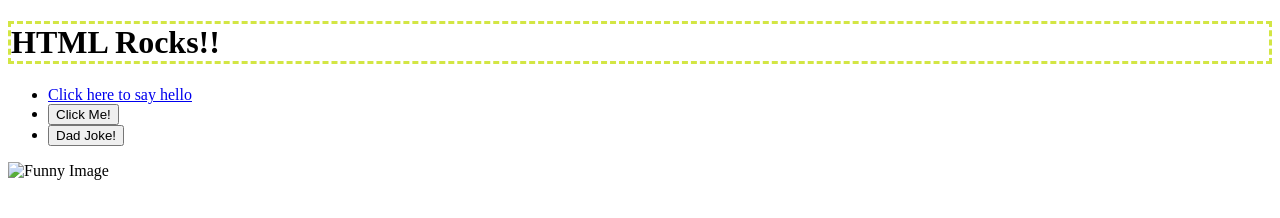
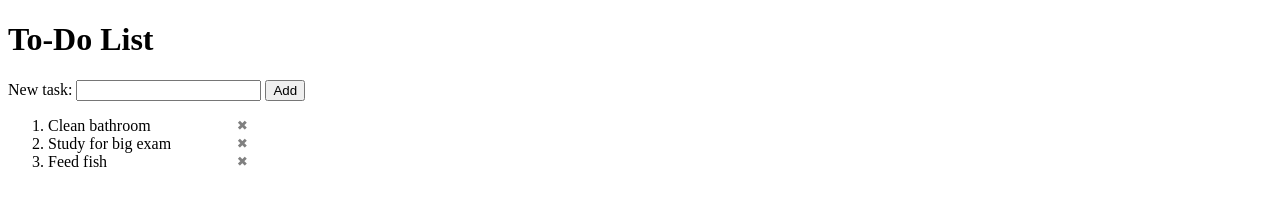
Before and after one commit to jaredhartzell/10.03-Lab, a website: page index.html in a window 1280 px wide. Drawn offline with Linux system fonts and the light colour scheme; files that its build step writes are made by us from their sources.

Commit message:
Complete

```diff
--- a/index.html
+++ b/index.html
@@ -2,24 +2,46 @@
 <html>
 
 <head>
-  <meta charset="utf-8">
-  <title>CS208 - Starter Code (UPDATE ME)!</title>
-  <meta name="description" content="">
-  <meta name="viewport" content="width=device-width, initial-scale=1">
-  <link rel="stylesheet" href="style.css">
+    <meta charset="utf-8">
+    <title>To-Do List</title>
+    <meta name="description" content="">
+    <meta name="viewport" content="width=device-width, initial-scale=1">
+
+    <link rel="stylesheet" href="style.css">
 </head>
 
 <body>
-  <h1>HTML Rocks!!</h1>
-  <ul>
-  <li><a href="/hello">Click here to say hello</a></li>
-  <li><button id="hello-link">Click Me!</button></li>
-  <li><button id="joke-button">Dad Joke!</button></li>
-  <script src="script.js"></script>
-  </ul>
-  <img src="funny.png" alt="Funny Image" width="300" height="200">
+    <h1>To-Do List</h1>
 
-  <h2 id="joke-display"></h2>
+    <!-- New task input -->
+    <label for="new-task">New task:</label>
+    <input type="text" id="new-task" maxlength="22">
+    <button id="add-btn">Add</button>
+
+    <!-- Task list -->
+    <ol id="task-list">
+        <li>
+            <span class="task-row">
+                <span class="task-text">Clean bathroom</span>
+                <button class="done-btn">&#10006;</button>
+            </span>
+        </li>
+
+        <li>
+            <span class="task-row">
+                <span class="task-text">Study for big exam</span>
+                <button class="done-btn">&#10006;</button>
+            </span>
+        </li>
+
+        <li>
+            <span class="task-row">
+                <span class="task-text">Feed fish</span>
+                <button class="done-btn">&#10006;</button>
+            </span>
+        </li>
+    </ol>
+
+    <script src="script.js"></script>
 </body>
-
 </html>
```
Also changed, not shown: dist/funny.png (deleted), dist/script.js, dist/style.css, 1 other file.
